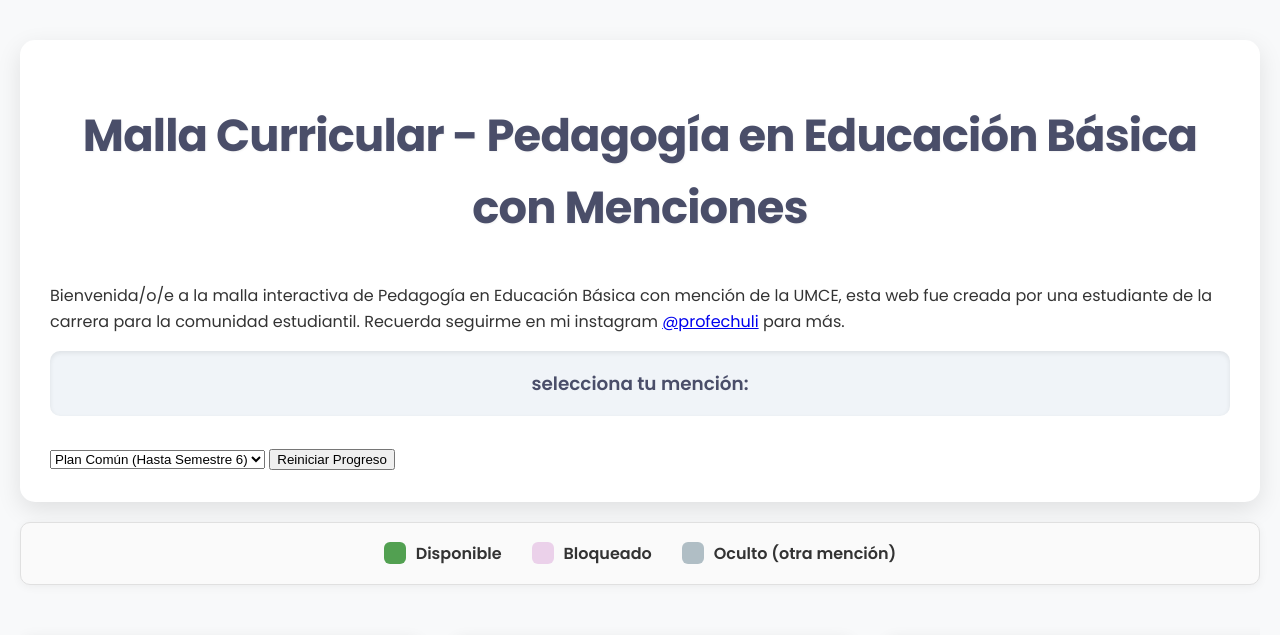
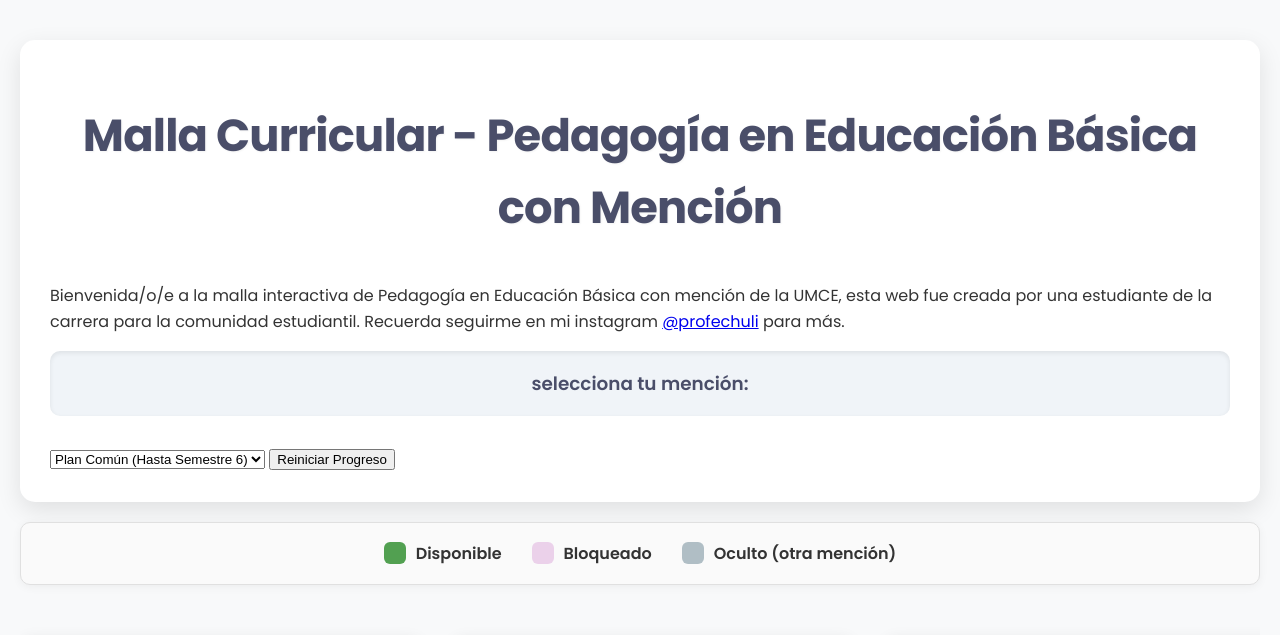
Before and after one commit to 170357/Malla-PEB-UMCE, a plain HTML site: page index.html in a window 1280 px wide. Shown: the top 635 px of the page. Drawn offline with Linux system fonts and the light colour scheme.

Commit message:
Update index.html

```diff
--- a/index.html
+++ b/index.html
@@ -11,7 +11,7 @@
 </head>
 <body>
     <div class="container">
-        <h1 class="page-title">Malla Curricular - Pedagogía en Educación Básica con Menciones</h1>
+        <h1 class="page-title">Malla Curricular - Pedagogía en Educación Básica con Mención</h1>
 
 <p class="intro-text">
     Bienvenida/o/e a la malla interactiva de Pedagogía en Educación Básica con mención de la UMCE, esta web fue creada por una estudiante de la carrera para la comunidad estudiantil. Recuerda seguirme en mi instagram <a href="https://www.instagram.com/profechuli/" target="_blank">@profechuli</a> para más.
```
